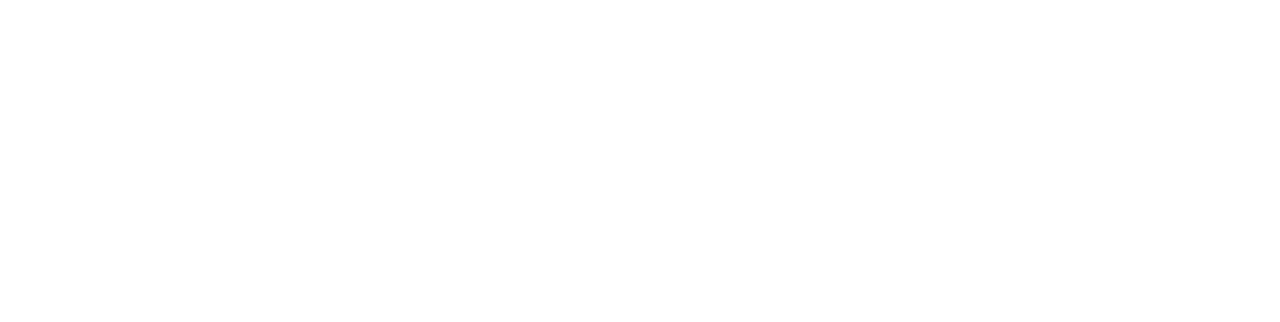
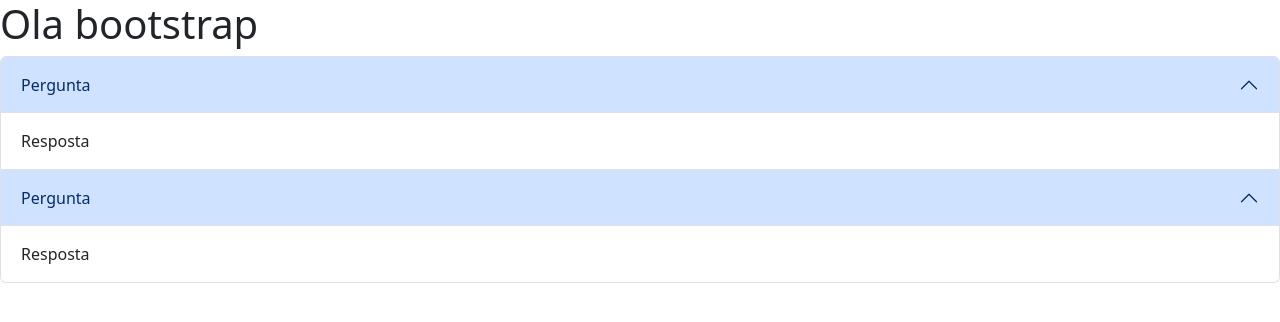
Before and after one commit to CaioCroccia22/BootStrap_lesson, a plain HTML site: page index.html in a window 1280 px wide. Drawn offline with nearby package versions, Linux system fonts and the light colour scheme.

Commit message:
style: accordion development

```diff
--- a/index.html
+++ b/index.html
@@ -4,9 +4,104 @@
     <meta charset="UTF-8">
     <meta name="viewport" content="width=device-width, initial-scale=1.0">
     <link rel="stylesheet" href="https://cdn.jsdelivr.net/npm/bootstrap@5.3.3/dist/css/bootstrap.min.css">
+    <script src="https://cdn.jsdelivr.net/npm/bootstrap@5.3.3/dist/js/bootstrap.bundle.min.js"></script>
     <title>Document</title>
 </head>
 <body>
-
+    <h1>Ola bootstrap</h1>
+    <!-- <div class="container">
+        <div class="row">
+            <div class="col">
+                <img src="https://via.placeholder.com/180x180" alt="">
+                <h3>Produto</h3>
+            </div>
+            <div class="col">
+                <img src="https://via.placeholder.com/180x180" alt="">
+                <h3>Produto</h3>
+            </div>
+            <div class="col">
+                <img src="https://via.placeholder.com/180x180" alt="">
+                <h3>Produto</h3>
+            </div>
+            <div class="col">
+                <img src="https://via.placeholder.com/180x180" alt="">
+                <h3>Produto</h3>
+            </div>
+            <div class="col">
+                <img src="https://via.placeholder.com/180x180" alt="">
+                <h3>Produto</h3>
+            </div>
+        </div>
+    </div>
+    <h1 class="display-1">Teste de tipografia</h1>
+    <p class="h1"><mark>Teste de marca testo</mark>Lorem ipsum dolor sit amet, consectetur adipisicing elit. Similique et ea a quisquam, ab saepe adipisci asperiores unde expedita non mollitia corporis alias, velit officiis, quod ipsum dignissimos? Minima, eligendi.</p>
+    <style>
+        table{
+            max-width: 500px;
+        }
+    </style>
+    <table class="table">
+        <caption>Tabela de Produtos</caption>
+        <thead>
+            <th>
+                Nome do Produtos
+            </th>
+            <th>
+                Preço original
+            </th>
+            <th>
+                Preço Atual
+            </th>
+            <th>
+                Descontos
+            </th>
+            <tbody>
+                <tr>
+                    <td>Iphone 13</td>
+                    <th>7.000</th>
+                    <th>5.000</th>
+                    <th>2.000</th>
+                </tr>
+                <tr>
+                    <td>Iphone 13</td>
+                    <th>7.000</th>
+                    <th>5.000</th>
+                    <th>2.000</th>
+                </tr>
+                <tr>
+                    <td>Iphone 13</td>
+                    <th>7.000</th>
+                    <th>5.000</th>
+                    <th>2.000</th>
+                </tr>
+            </tbody>
+        </thead>
+    </table> -->
+    <div class="accordion">
+        <div class="accordion-item">
+            <div class="accordion-header">
+                <button class="accordion-button" data-bs-toggle="collapse" data-bs-target="#resposta1">
+                    Pergunta
+                </button>
+            </div>
+            <div id="resposta1" class="accordion-collapse collapse show">
+                <div class="accordion-body">
+                    Resposta
+                </div>
+            </div>
+        </div>
+        <div class="accordion-item">
+            <div class="accordion-header">
+                <button class="accordion-button" data-bs-toggle="collapse" data-bs-target="#resposta2">
+                    Pergunta
+                </button>
+            </div>
+            <div id="resposta2" class="accordion-collapse collapse show">
+                <div class="accordion-body">
+                    Resposta
+                </div>
+            </div>
+        </div>
+    </div>
 </body>
 </html>
```
